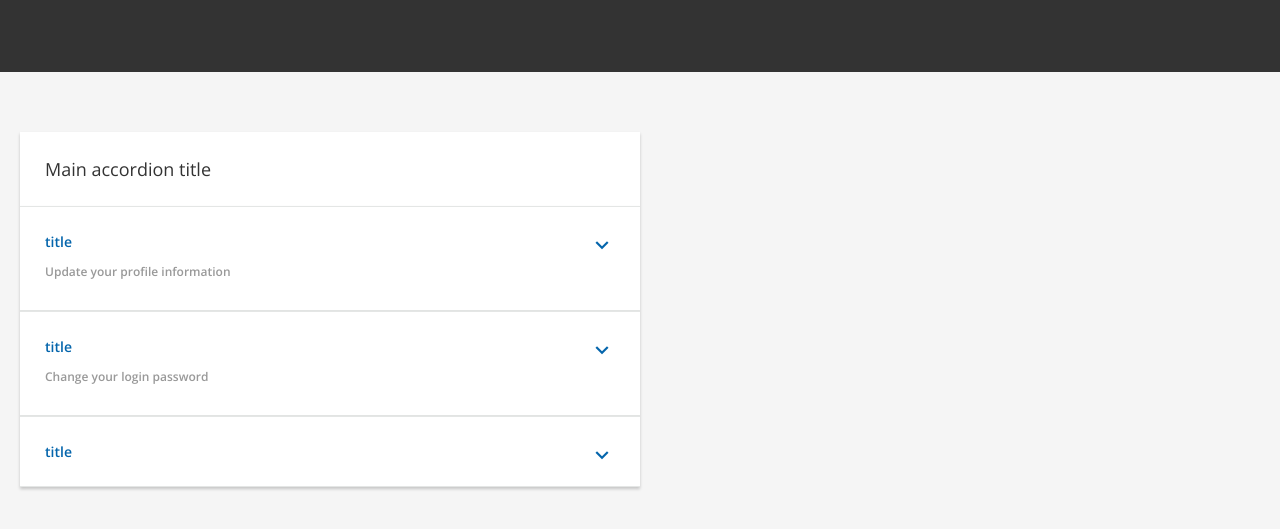
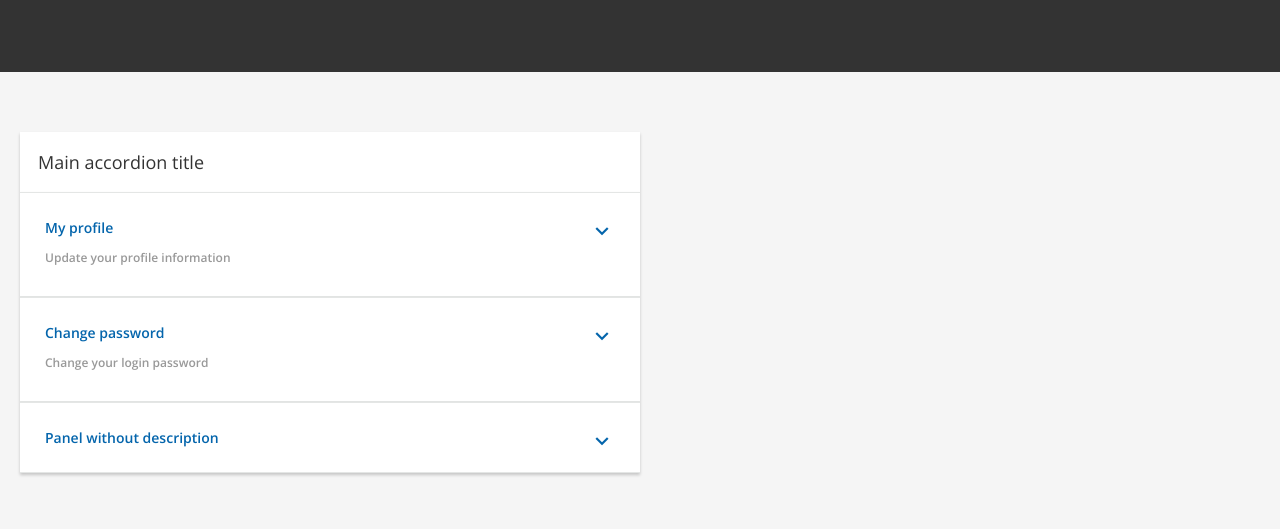
Before and after one commit to g-francesca/accordion, a website: page main/index.html in a window 1280 px wide. Shown: the part 61-590 px from the top of the page. Drawn offline with nearby package versions, Linux system fonts and the light colour scheme.

Commit message:
fix accordion title

```diff
--- a/main/assets/css/modules/_accordion.scss
+++ b/main/assets/css/modules/_accordion.scss
@@ -4,7 +4,7 @@
 }
 
 .accordion__title {
-  padding: 25px;
+  padding: 18px;
   background-color: var(--color-bg-primary);
   box-shadow: var(--shadow);
 }
--- a/main/assets/js/accordion.js
+++ b/main/assets/js/accordion.js
@@ -29,7 +29,7 @@ class Accordion {
 
       // create and add title <h3>
       const UI_PanelTitleWrapper = document.createElement('h3');
-      const UI_PanelTitleContent = document.createTextNode('title');
+      const UI_PanelTitleContent = document.createTextNode(title);
       UI_PanelTitleWrapper.appendChild(UI_PanelTitleContent);
 
       // create and add arrow icon
```
Also changed, not shown: main/assets/css/style-fallback.css, main/assets/css/style.css.
